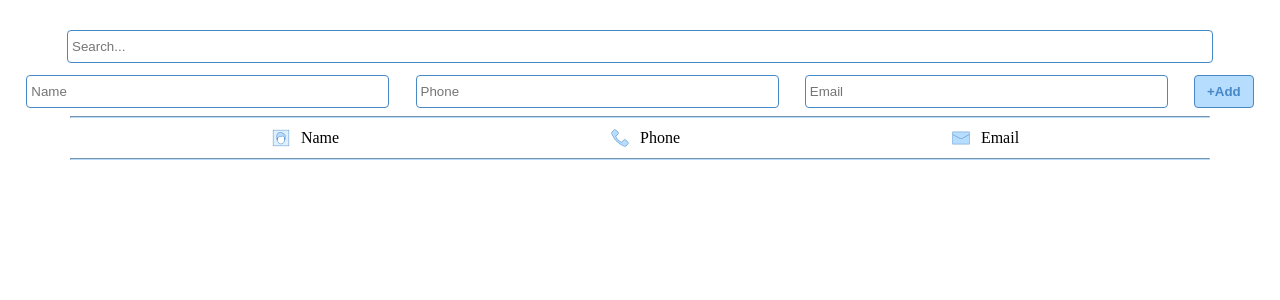
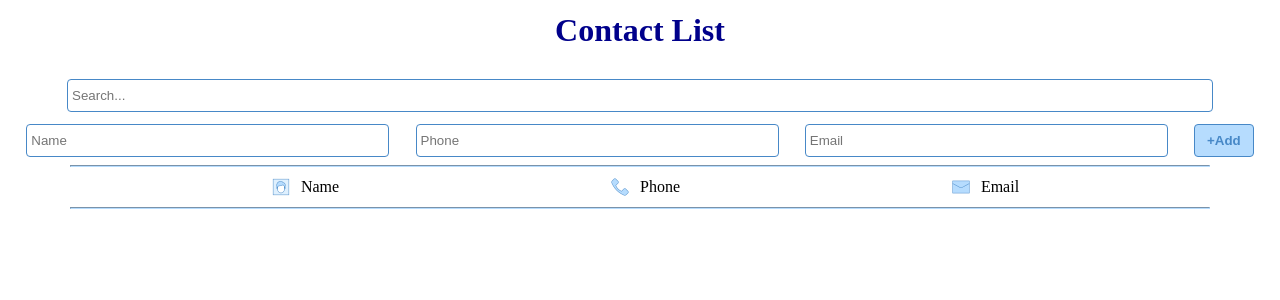
Before and after one commit to MohsenFarrokhi/ContactList, a React (Vite) app in the folder vite-project/: page / in a window 1280 px wide. Shown: the top 300 px of the page. Built offline with nearby package versions, Linux system fonts and the light colour scheme.

Commit message:
Add: add some codes to App.jsx

```diff
--- a/vite-project/src/App.css
+++ b/vite-project/src/App.css
@@ -4,11 +4,11 @@
     box-sizing: border-box;
 }
 
-.container {
-    /*display: flex;*/
-    /*font-family: Roboto, sans-serif;*/
-    /*flex-direction: column;*/
-    /*align-items: center;*/
+.header {
+    display: flex;
+    justify-content: center;
+    color: darkblue;
+    margin-top: 12px;
 }
 
 .search {
--- a/vite-project/src/App.jsx
+++ b/vite-project/src/App.jsx
@@ -1,19 +1,38 @@
 import './App.css'
-import React from "react";
+import React, {useState} from "react";
 
 function App() {
+    const [value, setValue] = useState('');
+    const [names, setNames] = useState([]);
+    const [searchTerm, setSearchTerm] = useState('');
+    const searchHandler = (e) => {
+        setSearchTerm(e.target.value);
+    }
+    const inputChangeHandler = (e) => {
+        setValue(e.target.value);
+    }
+    const submitFormHandler = (e) => {
+        e.preventDefault();
+        if (value.trim()) {
+            setNames([...names, {id: names.length + 1, name: value}]);
+            setValue('');
+        } else {
+            alert("Please enter a name");
+        }
+    }
 
     return (
-        <div className="container">
-            <div className="search">
-                <input className="search-input" placeholder='Search...'/>
-            </div>
-            <div className="input">
-                <input id="input-container" placeholder="Name" type="text"/>
-                <input id="input-container" placeholder="Phone" type="number"/>
-                <input id="input-container" placeholder="Email" type="email"/>
-                <button className="button">+Add</button>
-            </div>
+        <div>
+            <h1 className="header">Contact List</h1>
+            <form className="search">
+                <input className="search-input" placeholder='Search...' value={searchTerm} onChange={searchHandler}/>
+            </form>
+            <form className="input" onSubmit={submitFormHandler}>
+                <input id="input-container" placeholder="Name" value={value} onChange={inputChangeHandler}/>
+                <input id="input-container" placeholder="Phone"/>
+                <input id="input-container" placeholder="Email"/>
+                <button className="button" type='submit'>+Add</button>
+            </form>
             <hr style={{borderColor: "#B6DCFE", marginLeft: 70, marginRight: 70}}/>
             <div className="titles">
                 <span className="titles-container">
@@ -27,6 +46,11 @@ function App() {
                 </span>
             </div>
             <hr style={{borderColor: "#B6DCFE", marginLeft: 70, marginRight: 70}}/>
+            <ul>
+                {names
+                    .filter(({name}) => name.includes(searchTerm))
+                    .map(({id, name}) => <li key={id}>{name}</li>)}
+            </ul>
         </div>
     )
 }
```
